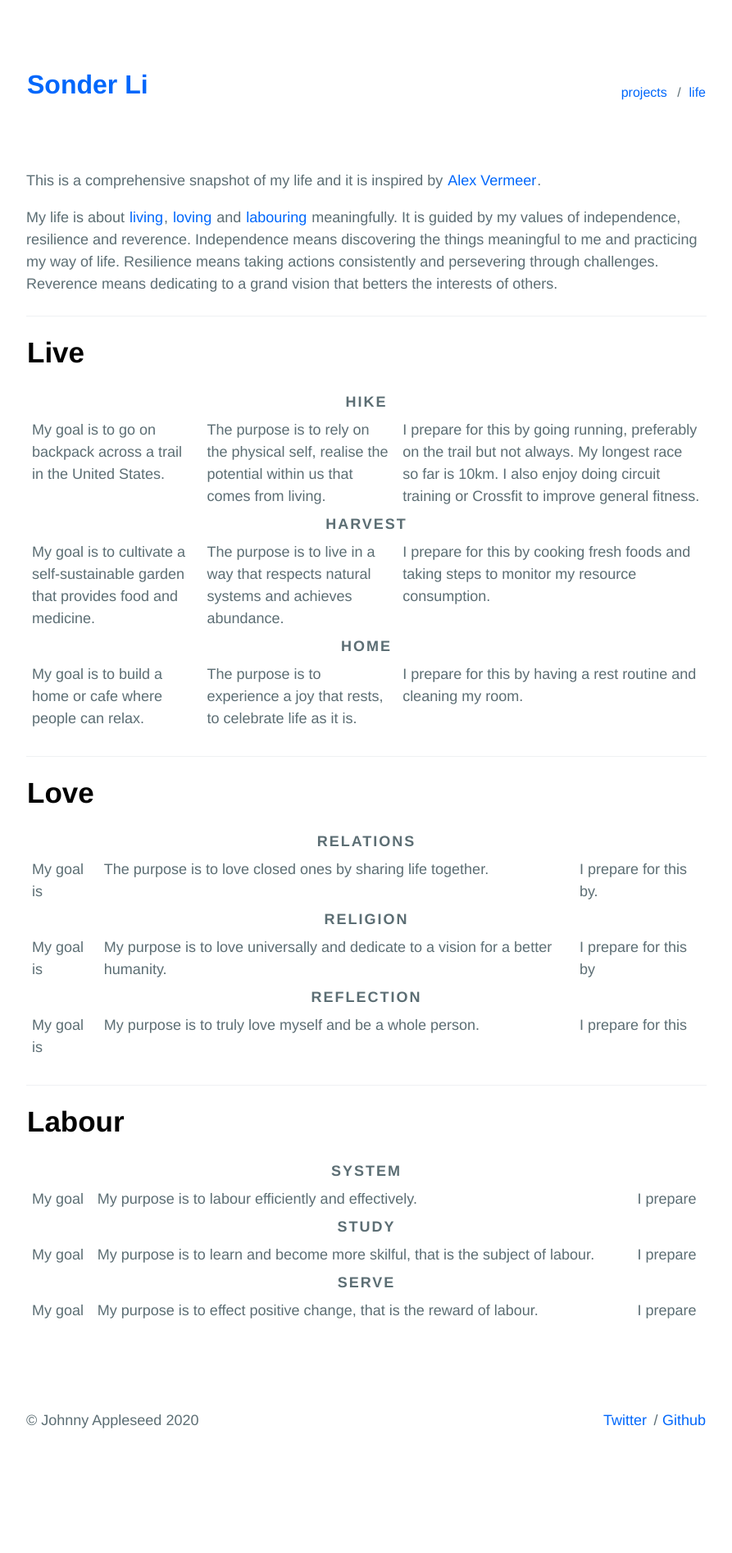
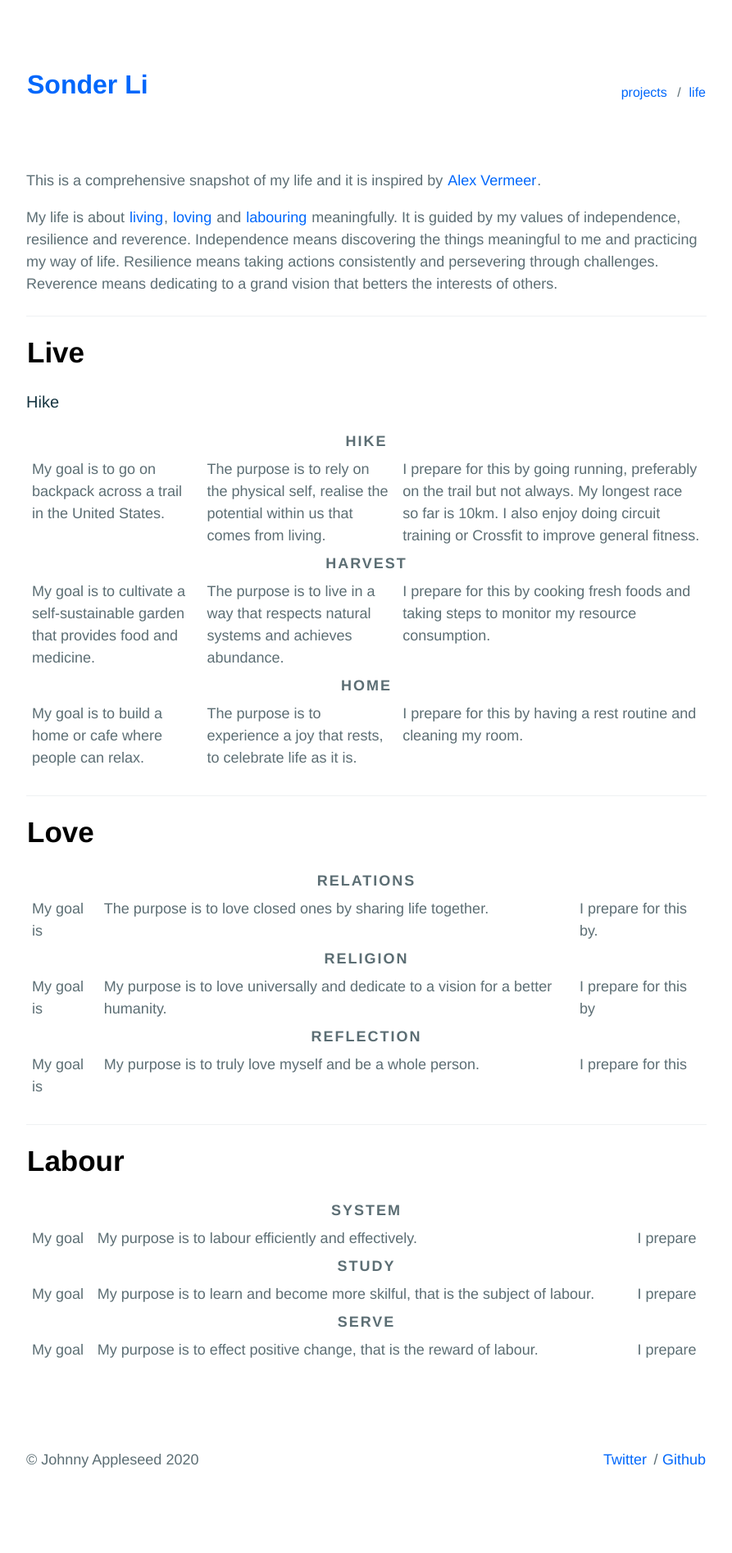
Before and after one commit to sumchuenli/sumchuenli.github.io, a Jekyll site: the page built from _pages/about.md, in a window 1280 px wide. Shown: the whole page at 82% size, without its empty margins (193-1086 px from the left). Built offline with Jekyll 4.4.1, drawn with Linux system fonts in a browser that asks for light colours; before the commit the page ends 1846 px from its top, so only the background shows below that.

Commit message:
Update about.md

```diff
--- a/_pages/about.md
+++ b/_pages/about.md
@@ -10,6 +10,8 @@ My life is about <a href="#live">living</a>, <a href="#love">loving</a> and <a h
 ----
 
 ## <a id="live" class="no-hov">Live</a>
+
+### Hike
 
 <table style="width:100%">
   <tr>
```
